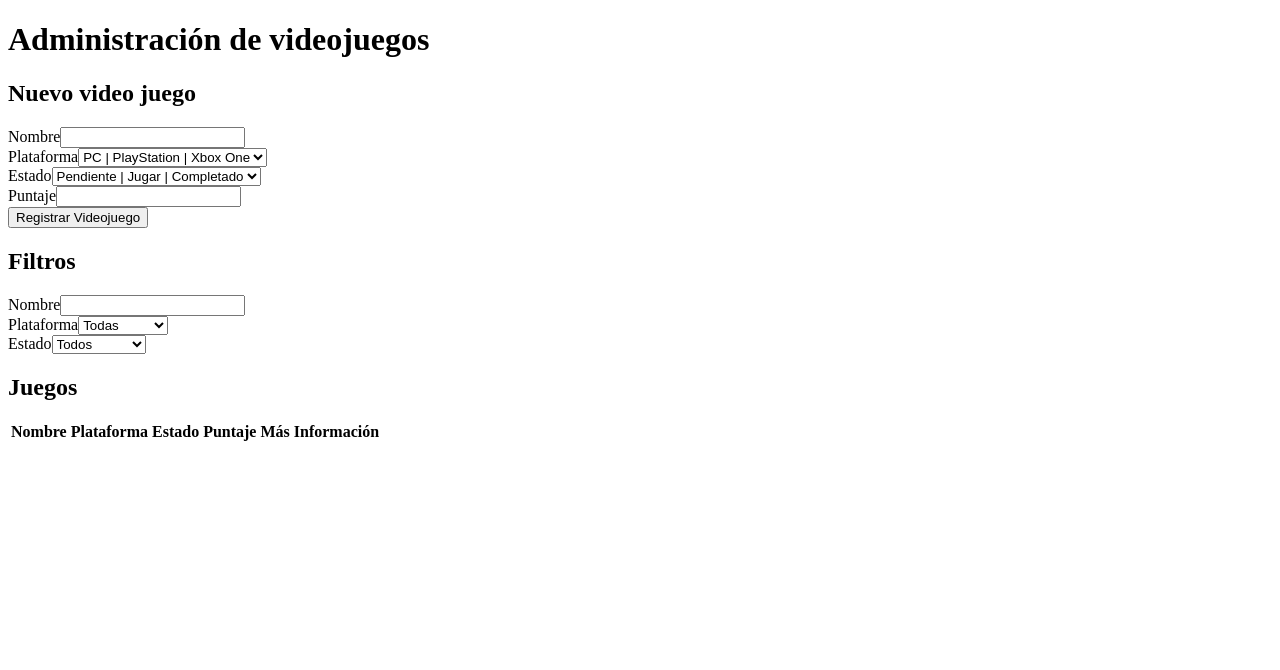
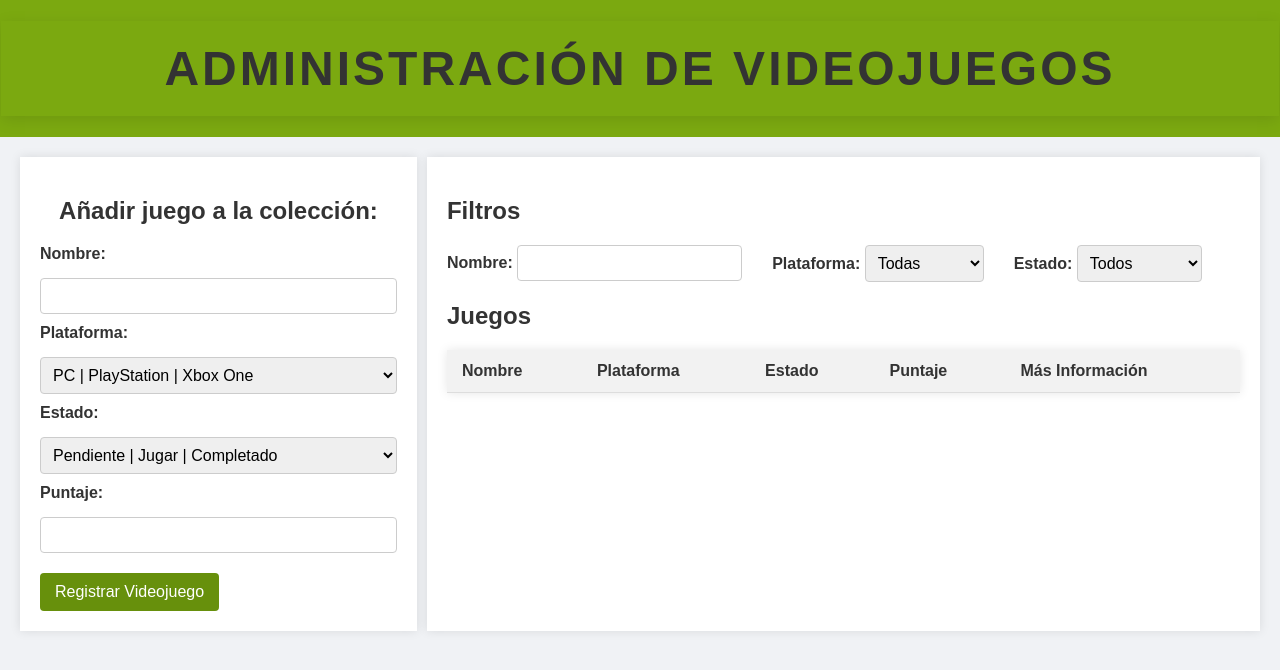
Before and after one commit to rodrireburdo/Administrador-de-juegos, a plain HTML site: page index.html in a window 1280 px wide. Drawn offline with nearby package versions, Linux system fonts and the light colour scheme.

Commit message:
Add files via upload

```diff
--- a/estilos.css
+++ b/estilos.css
@@ -0,0 +1,154 @@
+body {
+    font-family: Arial, sans-serif;
+    background-color: #f0f2f5;
+    color: #333;
+    margin: 0;
+    padding: 0;
+}
+
+header {
+    background-color: #7BA910;
+    color: white;
+    padding: 1px;
+    text-align: center;
+}
+
+main {
+    padding: 20px;
+}
+
+section {
+    background-color: white;
+    padding: 20px;
+    box-shadow: 0 0 10px rgba(0,0,0,0.1);
+}
+
+.contenedor-general {
+    display: grid;
+    grid-template-columns: auto auto;
+    gap: 10px;
+}
+
+.titulo {
+    font-family: 'Poppins', sans-serif;
+    font-size: 48px;
+    color: #333;
+    text-align: center;
+    text-transform: uppercase;
+    letter-spacing: 3px;
+    padding: 20px;
+    margin: 20px 0;
+    box-shadow: 0 4px 15px rgba(0, 0, 0, 0.1);
+    transition: all 0.3s ease;
+
+}
+
+.titulo-nuevoJuego {
+    display: flex;
+    justify-content: center;
+}
+
+.form-registrarJuego {
+    display: flex;
+    flex-direction: column;
+    gap: 10px;
+}
+
+.form-registrarJuego div {
+    display: flex;
+    flex-direction: column;
+}
+
+label {
+    margin-bottom: 5px;
+    font-weight: bold;
+}
+
+.input-nombre,
+.select-plataforma,
+.select-estado,
+.input-puntaje {
+    padding: 8px;
+    border: 1px solid #ccc;
+    border-radius: 4px;
+    font-size: 16px;
+}
+
+.error {
+    color: red;
+    font-size: 14px;
+}
+
+.btn-RegistrarJuego {
+    background-color: #67900C;
+    color: white;
+    padding: 10px 15px;
+    border: none;
+    border-radius: 4px;
+    cursor: pointer;
+    font-size: 16px;
+    margin-top: 10px;
+    align-self: flex-start;
+    transition: all 0.3s ease;
+}
+.btn-RegistrarJuego:hover{
+    box-shadow: 0 6px 20px rgba(0, 0, 0, 0.2);
+    transform: translateY(-3px);
+}
+
+
+.contenedor-filtros{
+    display: flex;
+    align-items: center;
+    gap: 30px;
+}
+
+.tabla {
+    width: 100%;
+    border-collapse: collapse;
+    margin-top: 10px;
+    font-size: 16px;
+    background-color: white;
+    box-shadow: 0 0 10px rgba(0,0,0,0.1);
+}
+
+.tabla th, .tabla td {
+    padding: 12px 15px;
+    text-align: left;
+    border-bottom: 1px solid #ddd;
+}
+
+.tabla th {
+    background-color: #f2f2f2;
+    font-weight: bold;
+}
+
+.btn-masInfo {
+    background-color: #67900C;
+    color: white;
+    padding: 5px 10px;
+    border: none;
+    border-radius: 4px;
+    cursor: pointer;
+    transition: all 0.3s ease;
+}
+.btn-masInfo:hover{
+        box-shadow: 0 6px 20px rgba(0, 0, 0, 0.2);
+        transform: translateY(-3px);
+    }
+
+.contenedor-infoJuego {
+    background-color: #fff;
+    padding: 20px;
+    border-radius: 8px;
+    box-shadow: 0 0 10px rgba(0,0,0,0.1);
+    margin-top: 20px;
+}
+
+.contenedor-infoJuego p {
+    margin: 5px 0;
+}
+
+.div-error-nombre{
+    display: flex;
+}
--- a/index.html
+++ b/index.html
@@ -1,6 +1,5 @@
 <!DOCTYPE html>
 <html lang="en">
-
 <head>
     <meta charset="UTF-8">
     <meta name="viewport" content="width=device-width, initial-scale=1.0">
@@ -8,67 +7,61 @@
     <link rel="stylesheet" href="estilos.css">
     <title>Administración de juegos</title>
 </head>
-
 <body>
     <div id="app">
-        <h1>Administración de videojuegos</h1>
-        <div>
-            <h2>Nuevo video juego</h2>
-            <form @submit.prevent="registrarJuego">
-                <div>
-                    <label for="nombreJuego">Nombre</label>
-                    <input type="text" id="nombreJuego" v-model="nombreJuego">
-                     <p v-if="esNombreInvalido"> Debe ingresar el nombre del juego</p>
-
-
-
+        <header>
+            <h1 class="titulo">Administración de videojuegos</h1>
+        </header>
+        <main>
+            <div class="contenedor-general">
+                <section>
+                    <h2 class="titulo-nuevoJuego">Añadir juego a la colección:</h2>
+                    <form @submit.prevent="registrarJuego" class="form-registrarJuego">
+                        <div class="form-registrarJuego">
+                            <label for="nombreJuego">Nombre: </label>
+                            <input type="text" id="nombreJuego" v-model="nombreJuego" class="input-nombre">
+                            <p v-if="esNombreInvalido" class="error div-error-nombre">Debe ingresar el nombre del juego</p>
                         </div>
-                <div>
-                    <label for="plataforma">Plataforma</label>
-                    <select name="plataforma" id="plataforma" v-model="plataforma">
+                        <div class="form-registrarJuego">
+                            <label for="plataforma">Plataforma: </label>
+                            <select name="plataforma" id="plataforma" v-model="plataforma" class="select-plataforma">
                                 <option value="" selected disabled>PC | PlayStation | Xbox One</option>
                                 <option value="pc">PC</option>
                                 <option value="PlayStation">PlayStation</option>
                                 <option value="xbox">Xbox One</option>
                             </select>
-                    <p v-if="esPlataformaInvalida">Debe Seleccionar una plataforma</p>
+                            <p v-if="esPlataformaInvalida" class="error">Debe Seleccionar una plataforma</p>
                         </div>
-                <div>
-                    <label for="estado">Estado</label>
-
-                    <select name="estado" id="estado" v-model="estado">
+                        <div class="form-registrarJuego">
+                            <label for="estado">Estado: </label>
+                            <select name="estado" id="estado" v-model="estado" class="select-estado">
                                 <option value="" selected disabled>Pendiente | Jugar | Completado</option>
                                 <option value="pendiente">Pendiente</option>
                                 <option value="jugando">Jugando</option>
                                 <option value="completado">Completado</option>
                             </select>
-                    <p v-if="esEstadoinvalido"> Debe seleccionar un estado</p>
-
+                            <p v-if="esEstadoinvalido" class="error">Debe seleccionar un estado</p>
+                        </div>
+                        <div class="form-registrarJuego">
+                            <label for="puntaje">Puntaje: </label>
+                            <input type="number" id="puntaje" v-model="puntaje" class="input-puntaje">
+                            <p v-if="esPuntajeInvalido" class="error">El puntaje debe estar entre 1 y 10</p>
+                        </div>
+                        <div class="form-registrarJuego">
+                            <button type="submit" class="btn-RegistrarJuego">Registrar Videojuego</button>
+                        </div>
+                    </form>
+                </section>
+                <section>
+                    <h2>Filtros</h2>
+                    <div class="contenedor-filtros">
+                        <div>
+                            <label for="filtroTitulo">Nombre: </label>
+                            <input type="text" id="filtroTitulo" v-model="filtroTitulo" class="input-nombre">
                         </div>
                         <div>
-                    <label for="puntaje">Puntaje</label>
-                    <input type="number" id="puntaje" v-model="puntaje">
-                    <p v-if="esPuntajeInvalido ">El puntaje debe estar entre 1 y 10</p>
-
-
-                </div>
-                <div>
-                    <button type="submit">Registrar Videojuego</button>
-
-
-
-                </div>
-            </form>
-        </div>
-        <div>
-            <h2>Filtros</h2>
-            <div>
-                <label for="filtroTitulo">Nombre</label>
-                <input type="text" id="filtroTitulo" v-model="filtroTitulo">
-            </div>
-            <div>
-                <label for="filtroPlataforma">Plataforma</label>
-                <select id="filtroPlataforma" v-model="filtroPlataforma">
+                            <label for="filtroPlataforma">Plataforma: </label>
+                            <select id="filtroPlataforma" v-model="filtroPlataforma" class="select-plataforma">
                                 <option value="">Todas</option>
                                 <option value="pc">PC</option>
                                 <option value="PlayStation">PlayStation</option>
@@ -76,8 +69,8 @@
                             </select>
                         </div>
                         <div>
-                <label for="filtroEstado">Estado</label>
-                <select id="filtroEstado" v-model="filtroEstado">
+                            <label for="filtroEstado">Estado: </label>
+                            <select id="filtroEstado" v-model="filtroEstado" class="select-estado">
                                 <option value="">Todos</option>
                                 <option value="pendiente">Pendiente</option>
                                 <option value="jugando">Jugando</option>
@@ -85,9 +78,8 @@
                             </select>
                         </div>
                     </div>
-        <div>
                     <h2>Juegos</h2>
-            <table>
+                    <table class="tabla">
                         <thead>
                             <tr>
                                 <th>Nombre</th>
@@ -103,18 +95,20 @@
                                 <td>{{ videojuego.plataforma }}</td>
                                 <td>{{ videojuego.estado }}</td>
                                 <td>{{ videojuego.puntaje }}</td>
-                        <td><button @click="mostrarMasInfo(videojuego)">Info</button></td>
+                                <td><button @click="mostrarMasInfo(videojuego)" class="btn-masInfo">Info</button></td>
                             </tr>
                         </tbody>
                     </table>
-        </div>
-        <div v-if="juegoSeleccionado">
+                    <div v-if="juegoSeleccionado" class="contenedor-infoJuego">
                         <h2>Información del Juego</h2>
                         <p><strong>Nombre:</strong> {{ juegoSeleccionado.nombre }}</p>
                         <p><strong>Plataforma:</strong> {{ juegoSeleccionado.plataforma }}</p>
                         <p><strong>Estado:</strong> {{ juegoSeleccionado.estado }}</p>
                         <p><strong>Puntaje:</strong> {{ juegoSeleccionado.puntaje }}</p>
                     </div>
+                </section>
+            </div>
+        </main>
     </div>
     <script src="index.js"></script>
 </body>
```
Lines whose indentation alone changed are shown as unchanged.
